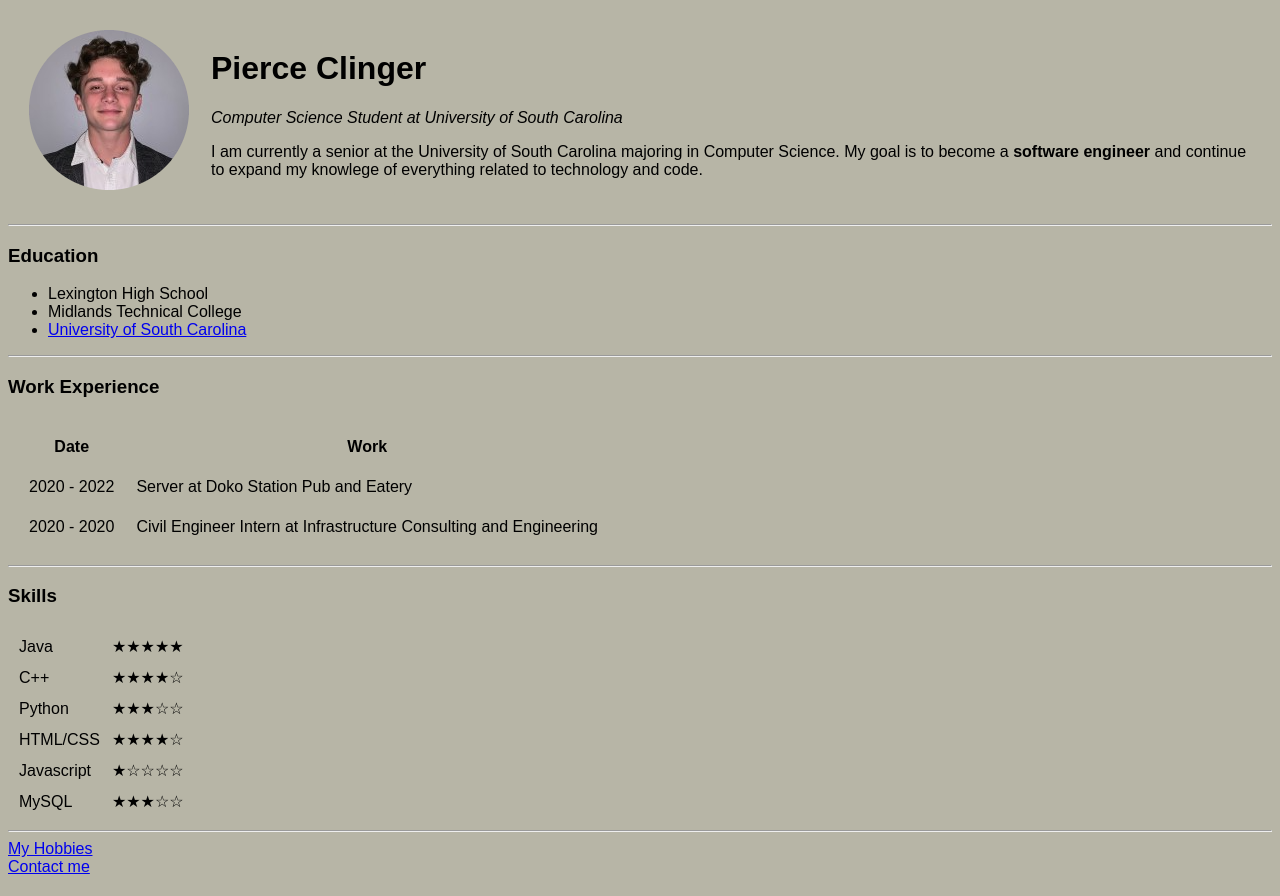
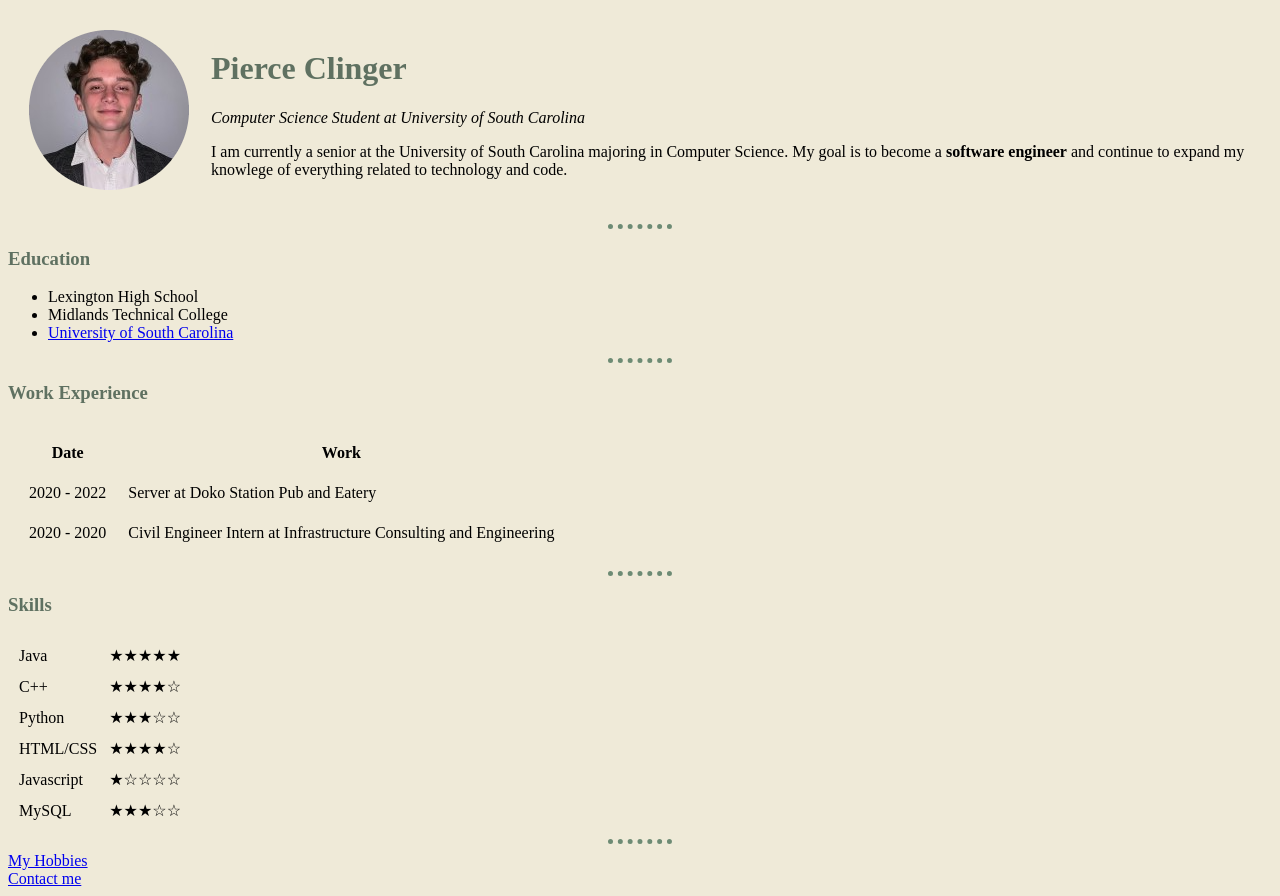
Before and after one commit to PierceClinger/cv, a plain HTML site: page index.html in a window 1280 px wide. Drawn offline with Linux system fonts and the light colour scheme.

Commit message:
Add files via upload

```diff
--- /dev/null
+++ b/css/styles.css
@@ -0,0 +1,19 @@
+body {
+  background-color: #EFEAD8;
+}
+
+hr {
+  border-style: none;
+  border-top-style: dotted;
+  border-color: #6D8B74;
+  border-width: 5px;
+  width: 5%;
+}
+
+h1 {
+  color: #5F7161;
+}
+
+h3 {
+  color: #5F7161;
+}
--- a/index.html
+++ b/index.html
@@ -3,15 +3,16 @@
 
 <head>
   <meta charset="utf-8">
-  <link rel="stylesheet" href="style.css">
   <title>PierceClinger</title>
+  <link rel="stylesheet" href="css/styles.css">
+
 </head>
 
 <body>
   <table cellspacing="20">
     <tbody>
       <tr>
-        <td><img src="images/profile_pic-modified.png" alt="Pierce profile picture"></td>
+        <td><img src="images/profile_pic-modified.png" alt="Pierce Clinger profile picture"></td>
         <td>
           <h1>Pierce Clinger</h1>
           <p>
```
Also changed, not shown: contact.html (+5 -1 lines), hobbies.html (+4 -1 lines).
